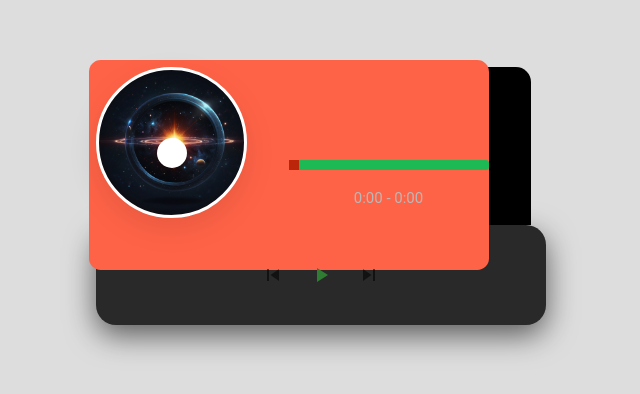
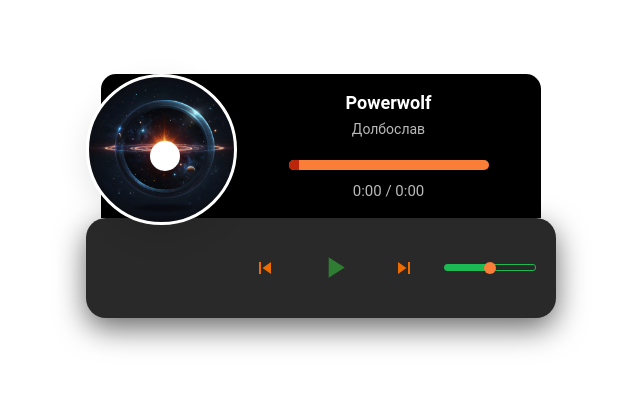
Before and after one commit to hadsome-Droid/MiniMusicPlayer, a React (Vite) app: page / in a window 1280 px wide. Shown: the part 204-598 px from the top of the page, without its empty margins (319-959 px from the left). Built offline with nearby package versions, Linux system fonts and the light colour scheme.

Commit message:
decomposition components, refactor CSS style

```diff
--- a/package.json
+++ b/package.json
@@ -14,6 +14,8 @@
     "@emotion/styled": "^11.14.0",
     "@mui/icons-material": "^6.2.1",
     "@mui/material": "^6.2.1",
+    "@types/jsmediatags": "^3.9.6",
+    "jsmediatags": "^3.9.7",
     "react": "^18.3.1",
     "react-dom": "^18.3.1",
     "react-redux": "^9.2.0",
--- /dev/null
+++ b/src/comon/utils/FormatTime.ts
@@ -0,0 +1,5 @@
+export const formatTime = (seconds: number) => {
+    const minutes = Math.floor(seconds / 60)
+    const second = Math.floor(seconds % 60)
+    return `${minutes}:${second < 10 ? '0' : ''}${second}`
+}
--- a/src/features/ui/MusicPlayer.module.css
+++ b/src/features/ui/MusicPlayer.module.css
@@ -1,5 +1,5 @@
 body {
-    background-color: #ddd;
+    /*background-color: #ddd;*/
     margin: 0;
     font-family: 'Roboto', sans-serif;
     display: flex;
@@ -14,6 +14,9 @@
 }
 
 .container .songInfo {
+    display: flex;
+    flex-direction: column;
+    align-items: center;
     background-color: #000;
     margin: 0 15px;
     padding: 15px 15px 5px 150px;
@@ -38,19 +41,22 @@
     cursor: pointer;
 }
 
-.fillBar {
-    /*!*width: 0;*!*/
-    /*height: 6px;*/
-    /*border-radius: 20px;*/
-    /*background: #1db954 !important;*/
-    /*color: #1db954 !important;*/
+.container .fillBarWrap{
+    display: flex;
+    flex-wrap: wrap;
+    justify-content: space-between;
+    align-items: center;
+    width: 200px;
+}
+
+ .fillBar {
     width: 200px;
     height: 10px;
     margin: 0;
-    background-color: #1db954;
-    border-radius: 3px;
+    background-color: #fb7e38;
+    border-radius: 5px;
     appearance: none;
-    box-shadow: -100px 0 0 100px #ff6347;
+    overflow: hidden;
 }
 
 .fillBar::-webkit-slider-thumb {
@@ -58,6 +64,7 @@
     height: 10px;
     background-color: #bb2509;
     appearance: none;
+    box-shadow: -100px 0 0 100px #1db954;
 }
 .fillBar::-moz-range-thumb {
     width: 10px;
@@ -65,7 +72,8 @@
     background-color: #bb2509;
     appearance: none;
     border: 0;
-    border-radius: 0;
+    border-radius: 3px;
+    box-shadow: -100px 0 0 100px #1db954;
 }
 
 .container .songInfo .time {
@@ -79,7 +87,7 @@
 }
 
 .container .disk .active {
-    animation: rotate 3s linear 0s infinite forwards;
+    animation: rotate 7s linear 0s infinite forwards;
 }
 
 .container .disk .cover {
@@ -88,7 +96,7 @@
     position: absolute;
     top: 10px;
     left: 10px;
-    background: url('./../../assets/image/1.jpg');
+    background: url('/src/assets/image/1.jpg');
     background-repeat: no-repeat;
     background-position: bottom center;
     background-size: cover;
@@ -112,14 +120,49 @@
 .container .controls {
     display: flex;
     align-items: center;
-    justify-content: center;
-    gap: 8px;
+    justify-content: flex-end;
+    gap: 20px;
+    padding-right: 20px;
     background-color: #292929;
     width: 450px;
     height: 100px;
     border-radius: 20px;
     text-align: center;
     box-shadow: 0 10px 30px rgba(0, 0, 0, 0.6);
+}
+
+.volume {
+    width: 90px;
+    height: 5px;
+    margin: 0;
+    /*background-color: #fb7e38;*/
+    border: 1px solid #1db954;
+    border-radius: 3px;
+    appearance: none;
+    background-color:transparent;
+    background-image: linear-gradient(#1db954, #1db954); /* Используем градиент, поскольку размер фона можно задать только через background-image */
+    background-repeat: no-repeat; /* Отключаем повторение фона */
+    background-size: 0 100%; /* Этот параметр будем менять позже */
+    /*overflow: hidden;*/
+}
+
+
+.volume::-webkit-slider-thumb {
+    width: 12px;
+    height: 12px;
+    background-color: #fb7e38;
+    appearance: none;
+    border-radius: 50%;
+    /*box-shadow: -100px 0 0 100px #1db954;*/
+}
+.volume::-moz-range-thumb {
+    width: 10px;
+    height: 10px;
+    background-color: #bb2509;
+    appearance: none;
+    border: 0;
+    border-radius: 3px;
+    /*box-shadow: -100px 0 0 100px #1db954;*/
 }
 
 .container .controls #play {
--- a/src/features/ui/MusicPlayer.tsx
+++ b/src/features/ui/MusicPlayer.tsx
@@ -1,37 +1,32 @@
-import d from './../../assets/music/Pavel_Plamenev_-_Igrat_chtoby_zhit_68906489.mp3'
 import s from './MusicPlayer.module.css'
-import Stack from '@mui/material/Stack';
-import PlayArrowIcon from '@mui/icons-material/PlayArrow';
-import SkipPreviousIcon from '@mui/icons-material/SkipPrevious';
-import SkipNextIcon from '@mui/icons-material/SkipNext';
-import IconButton from '@mui/material/IconButton';
-import PauseIcon from '@mui/icons-material/Pause';
-import {ChangeEvent, useRef, useState} from "react";
+import {ChangeEvent, useEffect, useRef, useState} from "react";
 import {useAppDispatch} from "../../comon/hooks/useAppDispatch.ts";
 import {useAppSelector} from "../../comon/hooks/useAppSelector.ts";
 import {selectCurrentIndex, selectStatus, selectVolume} from "../model/MusicPlayerSelector.ts";
-import {changeTrack, changeTrackPlayerStatus} from "../model/MusicPlayerReducer.ts";
+import {changeTrack, changeVolume} from "../model/MusicPlayerReducer.ts";
+import {ControlPanel} from "./components/ControlPanel.tsx";
+import {formatTime} from "../../comon/utils/FormatTime.ts";
 
 export const MusicPlayer = () => {
     const playerList = [
         {
             id: 1,
             name: 'Долбослав',
-            artist: 'Kevin',
+            artist: 'Powerwolf',
             src: '/src/assets/music/Powerwolf - Долбослав.mp3',
             cover: 'assets/1.jpg',
         },
         {
             id: 2,
             name: 'Фантом',
-            artist: 'Kevin MacLeod',
+            artist: 'RADIO_TAPOK',
             src: '/src/assets/music/RADIO_TAPOK_-_antom_69069063.mp3',
             cover: 'assets/2.jpg',
         },
         {
             id: 3,
             name: 'Играть чтобы Жить',
-            artist: 'Kleo Leo',
+            artist: 'Pavel_Plamenev',
             src: '/src/assets/music/Pavel_Plamenev_-_Igrat_chtoby_zhit_68906489.mp3',
             cover: 'assets/3.jpg',
         },
@@ -40,33 +35,19 @@
     const currentIndex = useAppSelector(selectCurrentIndex);
     const volume = useAppSelector(selectVolume);
     const status = useAppSelector(selectStatus);
-    console.log(playerList[currentIndex].src);
+
     const mediaRef = useRef<HTMLMediaElement | null>(null);
+
 
     const [currentTime, setCurrentTime] = useState<number>(0)
     const [duration, setDuration] = useState<number>(0);
 
-    const formatTime = (seconds: number) => {
-        const minutes = Math.floor(seconds / 60)
-        const second = Math.floor(seconds % 60)
-        return `${minutes}:${second < 10 ? '0' : ''}${second}`
-    }
 
-    const handlePlay = (index: number) => {
-        dispatch(changeTrack(index));
-        dispatch(changeTrackPlayerStatus('Playing'))
+    useEffect(() => {
         if (mediaRef.current) {
-            mediaRef.current.play();
+            mediaRef.current.volume = volume
         }
-    }
-
-    const handlePause = () => {
-        // dispatch(changeTrack(index));
-        dispatch(changeTrackPlayerStatus('Paused'))
-        if (mediaRef.current) {
-            mediaRef.current.pause();
-        }
-    }
+    }, []);
 
     const handleNextTrack = () => {
         const nextIndex = (currentIndex + 1) % playerList.length;
@@ -79,17 +60,6 @@
         } else {
             dispatch(changeTrack(nextIndex))
         }
-    }
-
-    const handlePrevTrack = () => {
-        const prevIndex = (currentIndex - 1 + playerList.length) % playerList.length;
-        if (status === 'Playing') {
-            dispatch(changeTrack(prevIndex))
-            if (mediaRef.current) {
-                setTimeout(() => mediaRef.current?.play(), 0)
-            }
-        }
-        dispatch(changeTrack(prevIndex))
     }
 
     const handleTimeUpdate = () => {
@@ -112,15 +82,28 @@
         }
     }
 
+    const handleChangeVolume = (e: ChangeEvent<HTMLInputElement>) => {
+        dispatch(changeVolume(parseFloat(e.target.value)))
+        if (mediaRef.current) {
+            mediaRef.current.volume = volume
+        }
+    }
+
+    const calculateBackgroundSize = (value: number, min: number, max: number) => {
+        const valuePercent = `${100 - ((max - value) / (max - min)) * 100}% 100%`;
+        return valuePercent;
+    };
+
+    const rangeStyle = {
+        backgroundSize: calculateBackgroundSize(volume, 0, 1),
+    };
     return (
         <>
             <div className={s.container}>
                 <div className={s.songInfo}>
                     <div className={s.artistName}>{playerList[currentIndex].artist}</div>
                     <div className={s.songName}>{playerList[currentIndex].name}</div>
-                    <div >
-                        {/*<div className={s.fillBar} style={{width: `${(currentTime / duration) * 100}%`}}*/}
-                        {/*     onChange={handleSeek}></div>*/}
+                    <div className={s.fillBarWrap}>
                         <input
                             type="range"
                             min="0"
@@ -128,47 +111,35 @@
                             value={currentTime}
                             onChange={handleSeek}
                             className={s.fillBar}
-                            // style={{width: `${(currentTime / duration) * 100}%`}}
                         />
                     </div>
-                    <div className={s.time}>{
-                        formatTime(+currentTime.toFixed(2))} - {formatTime(+duration.toFixed(2))}</div>
-                    {/*<div className={s.time}>{Math.floor(mediaRef.current?.duration.toFixed(2) % 60)}</div>*/}
+                    <div className={s.time}>
+                        {formatTime(+currentTime.toFixed(2))} / {formatTime(+duration.toFixed(2))}
+                    </div>
                     <audio
                         ref={mediaRef}
                         onEnded={handleNextTrack}
                         src={playerList[currentIndex].src}
                         onTimeUpdate={handleTimeUpdate} // Событие обновления времени
                         onLoadedMetadata={handleLoadedMetadata} // Событие загрузки метаданных
-                        onVolumeChange={() => {
-                        }}
                     ></audio>
                 </div>
                 <div className={s.disk}>
                     <div className={s.circle}></div>
-                    <div id="cover" className={s.cover}></div>
+                    <div id="cover" className={`${s.cover} ${status === 'Playing' ? s.active : ''}`}></div>
                 </div>
                 <div className={s.controls}>
-                    <Stack direction="row" spacing={1}>
-                        <IconButton aria-label='skipPrevious' onClick={handlePrevTrack}><SkipPreviousIcon/></IconButton>
-                        {status === 'Paused'
-                            ? <IconButton
-                                aria-label='play'
-                                color={'success'}
-                                onClick={() => handlePlay(currentIndex)
-                                }>
-                                <PlayArrowIcon/>
-                            </IconButton>
-                            : <IconButton
-                                aria-label={'pause'}
-                                color={'primary'}
-                                onClick={handlePause}
-                            >
-                                <PauseIcon/>
-                            </IconButton>
-                        }
-                        <IconButton aria-label='skipNext' onClick={handleNextTrack}><SkipNextIcon/></IconButton>
-                    </Stack>
+                    <ControlPanel mediaRef={mediaRef} playerListLength={playerList.length}/>
+                    <input
+                        type="range"
+                        className={s.volume}
+                        min='0'
+                        max='1'
+                        value={volume}
+                        step='0.01'
+                        onChange={handleChangeVolume}
+                        style={rangeStyle}
+                    />
                 </div>
 
             </div>
--- /dev/null
+++ b/src/features/ui/components/ControlPanel.tsx
@@ -0,0 +1,85 @@
+import Stack from "@mui/material/Stack";
+import IconButton from "@mui/material/IconButton";
+import SkipPreviousIcon from "@mui/icons-material/SkipPrevious";
+import PlayArrowIcon from "@mui/icons-material/PlayArrow";
+import PauseIcon from "@mui/icons-material/Pause";
+import SkipNextIcon from "@mui/icons-material/SkipNext";
+import {useAppSelector} from "../../../comon/hooks/useAppSelector.ts";
+import {selectCurrentIndex, selectStatus} from "../../model/MusicPlayerSelector.ts";
+import {useAppDispatch} from "../../../comon/hooks/useAppDispatch.ts";
+import React from "react";
+import {changeTrack, changeTrackPlayerStatus} from "../../model/MusicPlayerReducer.ts";
+
+type Props = {
+    mediaRef: React.RefObject<HTMLAudioElement>
+    playerListLength: number
+}
+
+export const ControlPanel = ({mediaRef, playerListLength}: Props) => {
+    const status = useAppSelector(selectStatus)
+    const currentIndex = useAppSelector(selectCurrentIndex)
+    const dispatch = useAppDispatch()
+
+    const handlePlay = (index: number) => {
+        dispatch(changeTrack(index))
+        dispatch(changeTrackPlayerStatus('Playing'))
+        if (mediaRef.current) {
+            mediaRef.current.play();
+        }
+    }
+
+    const handlePause = () => {
+        dispatch(changeTrackPlayerStatus('Paused'))
+        if (mediaRef.current) {
+            mediaRef.current.pause();
+        }
+    }
+
+    const handlePrevTrack = () => {
+        const prevTrack = (currentIndex - 1 + playerListLength) % playerListLength
+        if (status === 'Playing') {
+            dispatch(changeTrack(prevTrack))
+            if (mediaRef.current) {
+                setTimeout(() => mediaRef.current?.play(), 0)
+            }
+        }
+        dispatch(changeTrack(prevTrack))
+    }
+
+    const handleNextTrack = () => {
+        const nextTrack = (currentIndex + 1) % playerListLength
+        if (status === 'Playing') {
+            dispatch(changeTrack(nextTrack))
+            if (mediaRef.current) {
+                setTimeout(() => mediaRef.current?.play(), 0)
+            }
+        }
+        dispatch(changeTrack(nextTrack))
+    }
+
+    return (
+        <Stack direction="row"
+               spacing={3}
+               sx={{
+                   justifyContent: "center",
+                   alignItems: "center",
+               }}>
+            <IconButton aria-label='skipPrevious' color='warning' onClick={handlePrevTrack}
+                        children={<SkipPreviousIcon/>}/>
+            {status === 'Paused'
+                ? <IconButton
+                    aria-label='play'
+                    color={'success'}
+                    onClick={() => handlePlay(currentIndex)}
+                    children={<PlayArrowIcon fontSize={'large'}/>}/>
+                : <IconButton
+                    aria-label={'pause'}
+                    color={'primary'}
+                    onClick={handlePause}
+                    children={<PauseIcon fontSize={'large'}/>}/>
+            }
+            <IconButton aria-label='skipNext' color='warning' onClick={handleNextTrack}
+                        children={<SkipNextIcon/>}/>
+        </Stack>
+    );
+};
```
Also changed, not shown: src/comon/utils/ReadAudioMetadata.ts (added, +43 -0 lines), 1 other file (tests, documents, lock files or other folders).
